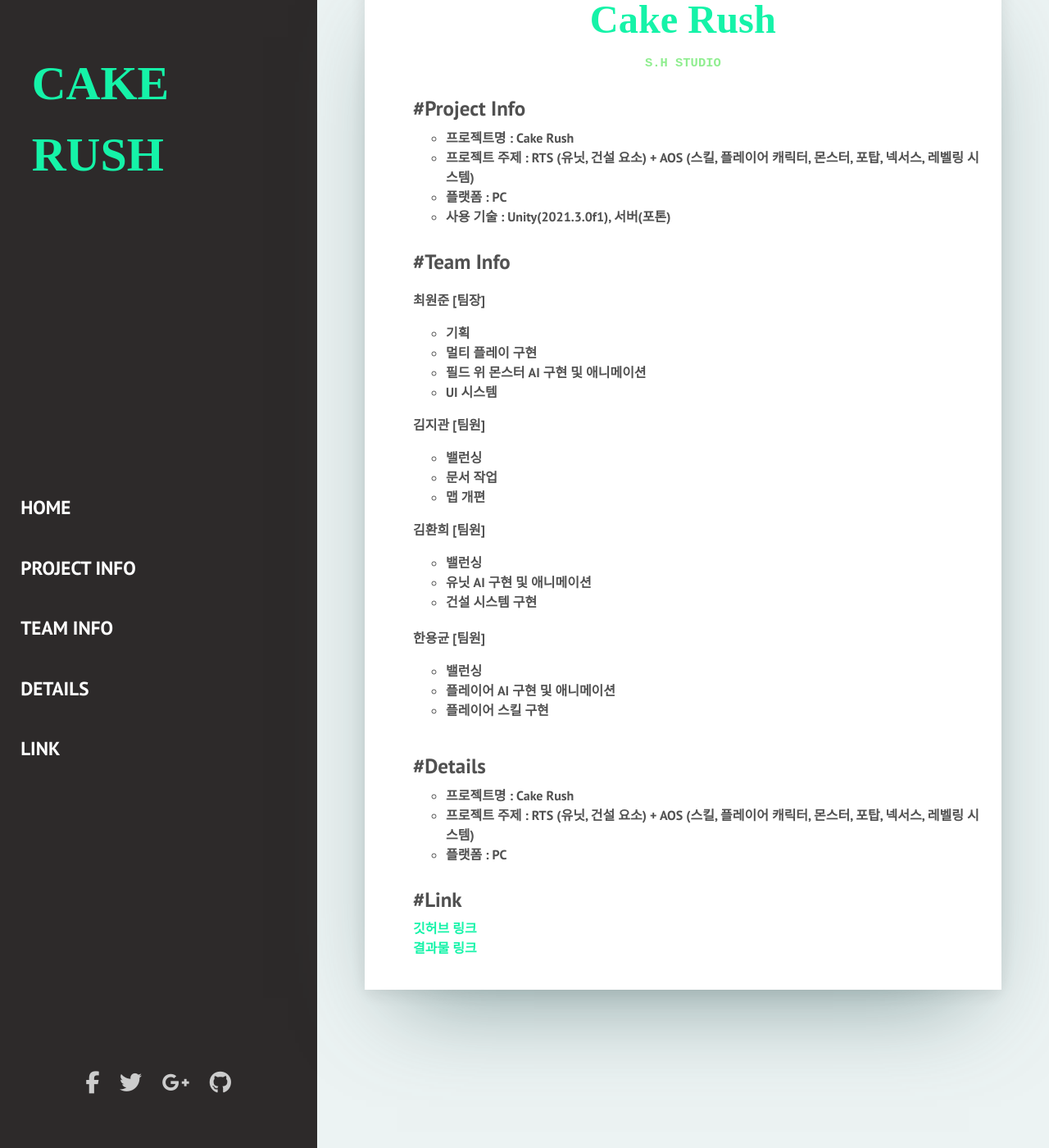
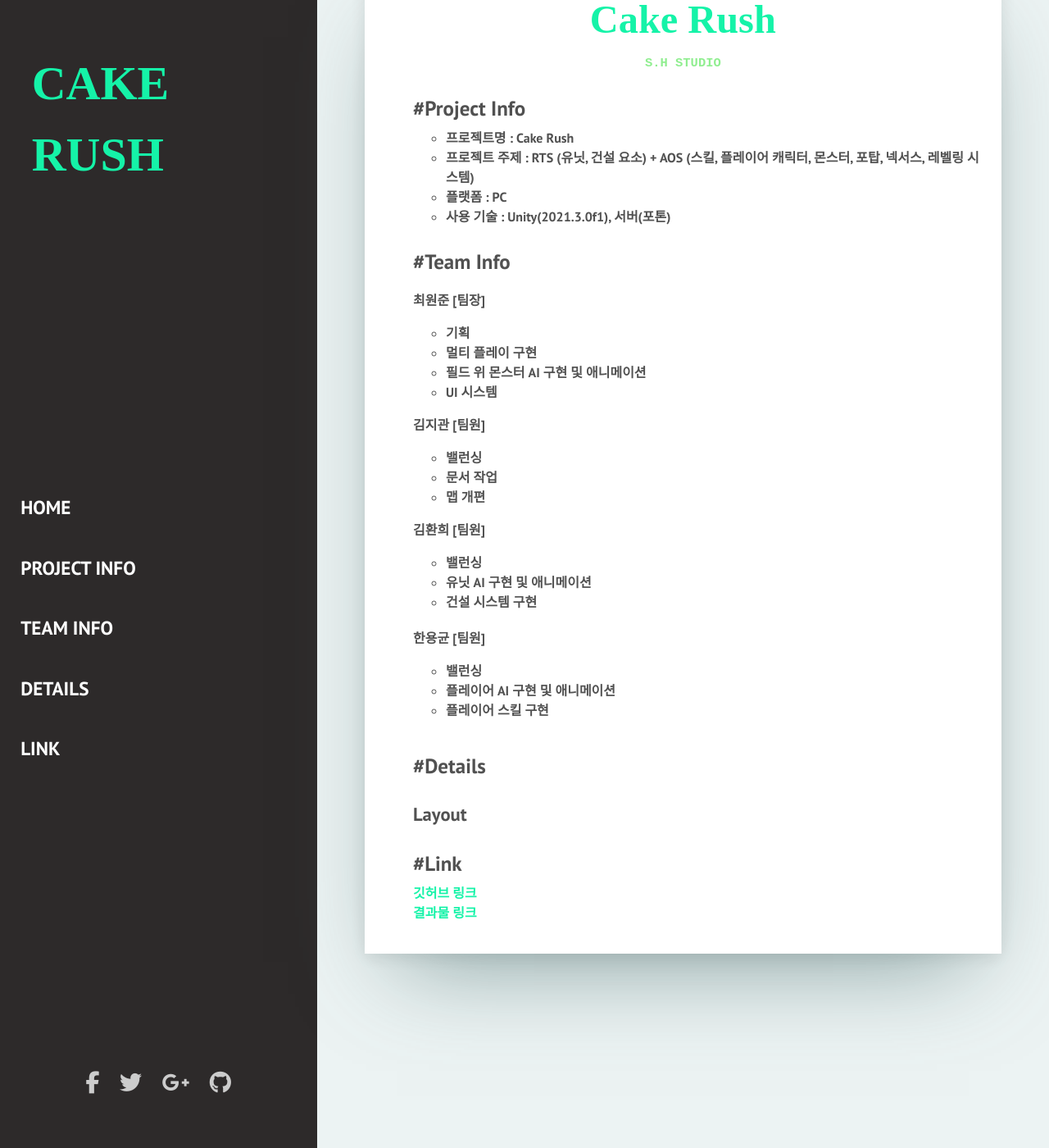
Before and after one commit to yong-gyun/Cake-Rush, a Jekyll site: the page built from index.html, in a window 1280 px wide and 1400 px high, scrolled down 122 px. Shown: the whole window at 82% size. Built offline with Jekyll 4.4.1, drawn with Linux system fonts in a browser that asks for light colours; nearby versions of some CDN libraries; some web fonts are replaced; library files that are not in the unit come from our copies; the list of posts is cut into pages by our own code.

Commit message:
Update index.html

```diff
--- a/index.html
+++ b/index.html
@@ -6,7 +6,6 @@
 <style>
   .main
   {
-    scroll-behavior: smooth;
     font-weight: bold;
   }
 
@@ -82,17 +81,17 @@
           <li class="main_li">플레이어 스킬 구현</li>
         </ul>
         </div>
-      </ul>
+        </ul>
       </div>
 
       <div class="main" id="details">
-        <ul>
+        <ul style="list-style: none;">
           <p class="title">#Details</p>
-          <ul>
-          <li class="main_li">프로젝트명 : Cake Rush</li>
-          <li class="main_li">프로젝트 주제 : RTS (유닛, 건설 요소) + AOS (스킬, 플레이어 캐릭터, 몬스터, 포탑, 넥서스, 레벨링 시스템)</li>
-          <li class="main_li">플랫폼 : PC</li>
-          </ul>
+          <li>
+            <div class="layout">
+              <h3>Layout</h3>
+            </div>
+          </li>
         </ul>
       </div>
 
```
